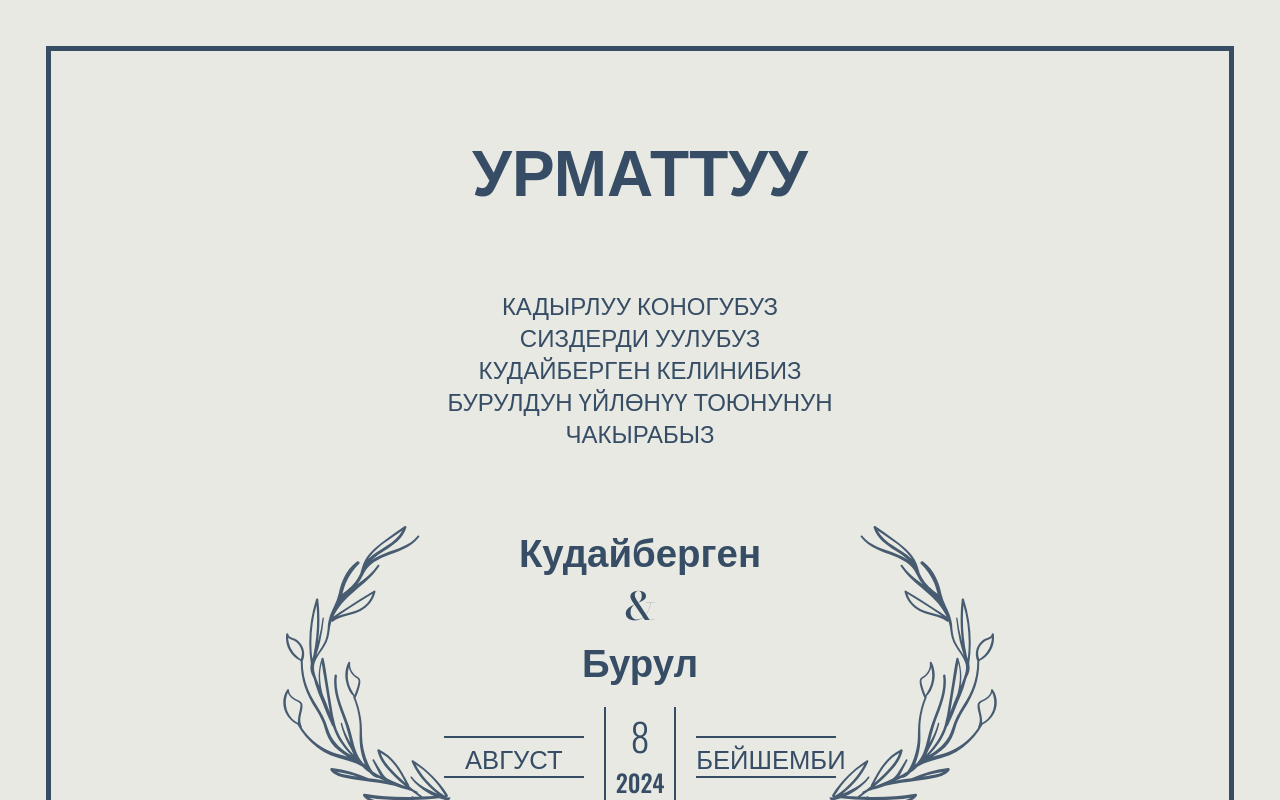
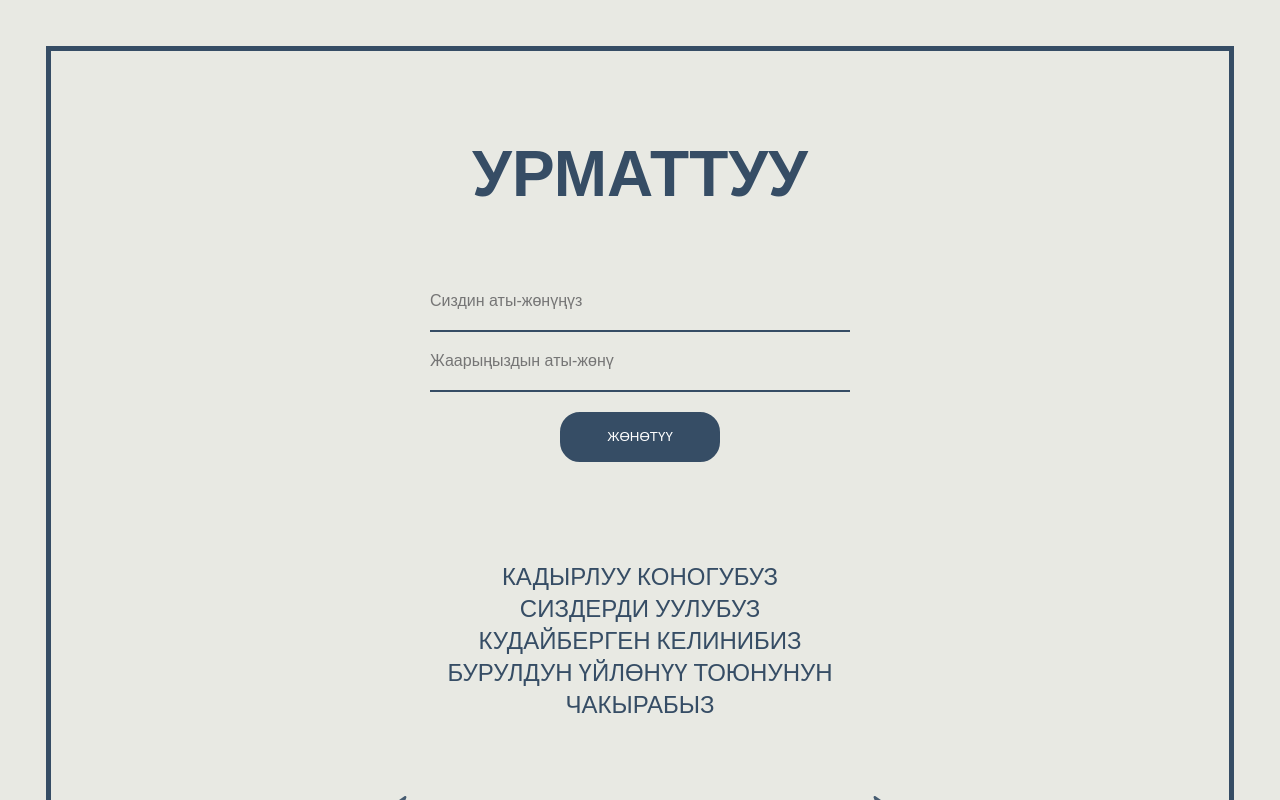
Before and after one commit to KGstievK/Aya_Qyz_Uzatuu-, a Next.js app: page / in a window 1280 px wide. Shown: the top 800 px of the page. Built offline with nearby package versions, Linux system fonts and the light colour scheme; a web font is replaced by a local one.

Commit message:
Ma Sha Allah

```diff
--- a/src/components/pages/FormGuest/FormGuest.tsx
+++ b/src/components/pages/FormGuest/FormGuest.tsx
@@ -95,7 +95,7 @@ const FormGuest = () => {
               placeholder="Жаарыңыздын аты-жөнү"
               {...register("partner", { required: false })}
             />
-            <p>ТАКТОО</p>
+            {/* <p>ТАКТОО</p>
             <div className={scss.radio}>
               <input
                 type="radio"
@@ -111,7 +111,7 @@ const FormGuest = () => {
                 {...register("dev", { required: true })}
               />
               <p>КЕЛЕ АЛБАЙМ</p>
-            </div>
+            </div> */}
             <button type="submit">ЖӨНӨТҮҮ</button>
           </form>
         </div>
--- a/src/components/pages/Home.tsx
+++ b/src/components/pages/Home.tsx
@@ -14,7 +14,7 @@ const Home = () => {
       <Welcome />
       <NikhahSection/>
       <Timer/>
-      <FormGuest/>
+      {/* <FormGuest/> */}
       <Gps/>
       <Map/>
       <Dad/>
--- a/src/components/pages/Nikhah/NikhahSection.module.scss
+++ b/src/components/pages/Nikhah/NikhahSection.module.scss
@@ -12,6 +12,33 @@
     width: 100%;
     border: 5px solid #364d65;
     padding: clamp(10px, 2vw, 25px);
+    form {
+      max-width: 460px;
+      width: 100%;
+      display: flex;
+      flex-direction: column;
+      align-items: center;
+      margin-top: 60px;
+      padding: 0 20px;
+      input {
+        width: 100%;
+        font-size: 16px;
+        border: none;
+        border-bottom: 2px solid #364d65;
+        padding: 20px 0;
+        background: transparent;
+        outline: none;
+      }
+      button {
+        background-color: #364d65;
+        width: 160px;
+        height: 50px;
+        border: 2px solid #364d65;
+        border-radius: 20px;
+        color: #FFF;
+        margin: 20px;
+      }
+    }
     h1 {
       width: 100%;
       color: #364d65;
--- a/src/components/pages/Nikhah/NikhahSection.tsx
+++ b/src/components/pages/Nikhah/NikhahSection.tsx
@@ -3,15 +3,135 @@ import scss from './NikhahSection.module.scss'
 import floral1 from '@/assets/floral-hand-drawn-ornament-collection_1.svg'
 import floral2 from '@/assets/floral-hand-drawn-ornament-collection_2.svg'
 import { Oswald, Bodoni_Moda } from "next/font/google";
+import axios from 'axios';
+import { SubmitHandler, useForm } from 'react-hook-form';
+import { useEffect, useState } from 'react';
 const oswald = Oswald({ subsets: ["latin"] });
 const bodoni_Moda = Bodoni_Moda({ subsets: ["latin"] });
 
+interface FormType {
+  _id?: number;
+  name?: string;
+  partner?: string;
+  dev: string;
+}
+
+const TOKEN = process.env.NEXT_PUBLIC_TELEGRAM_TOKEN;
+const CHAT_ID = process.env.NEXT_PUBLIC_TELEGRAM_CHAT_ID;
+const url = process.env.NEXT_PUBLIC_API_URL;
+
+
+
 const NikhahSection = () => {
+  const [show, setShow] = useState(false);
+  const [user, setUser] = useState<FormType | null>(null);
+  const [star, setStar] = useState<FormType | null>(null);
+  const { register, handleSubmit } = useForm<FormType>({});
+
+  useEffect(() => {
+    if (typeof window !== "undefined") {
+      setShow(JSON.parse(String(localStorage.getItem("show"))));
+      setUser(JSON.parse(String(localStorage.getItem("name"))));
+    }
+  }, []);
+
+  const onSubmit: SubmitHandler<FormType> = async (FormData) => {
+    try {
+      const nameData = {
+        id: FormData._id,
+        name: FormData.name,
+        partner: FormData.partner,
+      };
+      const { data: responseName } = await axios.post(`${url}/wedding_v1`, nameData, {
+        headers: {
+          Accept: "application/json, text/plain, */*",
+          "Content-Type": "application/json",
+        },
+      });
+
+      const messageModel = (FormData: FormType) => {
+        let messageTG = `КИМ: <b>${FormData.name}</b>\n`;
+        messageTG += `ЖААРЫ: <b>${FormData.partner}</b>\n`;
+        return messageTG;
+      };
+      const message = messageModel(FormData);
+      await axios.post(`https://api.telegram.org/bot${TOKEN}/sendMessage`, {
+        chat_id: CHAT_ID,
+        parse_mode: "html",
+        text: message,
+      });
+      localStorage.setItem("name", JSON.stringify(FormData));
+      localStorage.setItem("show", JSON.stringify(true));
+      window.location.reload();
+      setStar(responseName);
+    } catch (e) {
+      console.error(e);
+    }
+  };
+
+  if (show) {
+    return (
+    <section className={scss.NikhahSection}>
+       <div className="container">
+        <div className={scss.content}>
+          <h1>УРМАТТУУ</h1>
+          <p>
+          {user?.name?.toUpperCase()} {user?.partner && user?.name !== undefined ? "ЖАНА" : null } {user?.partner?.toUpperCase()} СИЗДЕРДИ УУЛУБУЗ КУДАЙБЕРГЕН КЕЛИНИБИЗ БУРУЛДУН ҮЙЛӨНҮҮ ТОЮНУНУН ЧАКЫРАБЫЗ
+          </p>
+          <div className={scss.name}>
+            <Image className={scss.img} priority src={floral1} alt='flora-1'/>
+            <div className={scss.we}>
+              <h1>Кудайберген</h1>
+              <p className={bodoni_Moda.className}>&</p>
+              <h1>Бурул</h1>
+              <div className={scss.date}>
+                <h2 className={oswald.className}>АВГУСТ</h2>
+                <div className={scss.day}>
+                <h3 className={oswald.className}>8</h3>
+                <p className={oswald.className}>2024</p>
+                </div>
+                <h2 className={oswald.className}>БЕЙШЕМБИ</h2>
+              </div>
+            </div>
+            <Image className={scss.img} src={floral2} alt='flora-1'/>
+          </div>
+          <div className={scss.name}>
+            <div className={scss.we}>
+              <div className={scss.dateCopy}>
+                <h2 className={oswald.className}>АВГУСТ</h2>
+                <div className={scss.day}>
+                <h3 className={oswald.className}>8</h3>
+                <p className={oswald.className}>2024</p>
+                </div>
+                <h2 className={oswald.className}>БЕЙШЕМБИ</h2>
+              </div>
+            </div>
+          </div>
+
+        </div>
+      </div>
+    </section>
+    )
+  }
+
   return (
     <section className={scss.NikhahSection}>
       <div className="container">
         <div className={scss.content}>
           <h1>УРМАТТУУ</h1>
+          <form action="" onSubmit={handleSubmit(onSubmit)}>
+            <input
+              type="text"
+              placeholder="Сиздин аты-жөнүңүз"
+              {...register("name", { required: true })}
+            />
+            <input
+              type="text"
+              placeholder="Жаарыңыздын аты-жөнү"
+              {...register("partner", { required: false })}
+            />
+            <button type="submit">ЖӨНӨТҮҮ</button>
+          </form>
           <p>
             КАДЫРЛУУ КОНОГУБУЗ СИЗДЕРДИ УУЛУБУЗ КУДАЙБЕРГЕН КЕЛИНИБИЗ БУРУЛДУН ҮЙЛӨНҮҮ ТОЮНУНУН ЧАКЫРАБЫЗ
           </p>
```
Also changed, not shown: src/components/pages/Guest/GuestData.tsx (+9 -8 lines).
